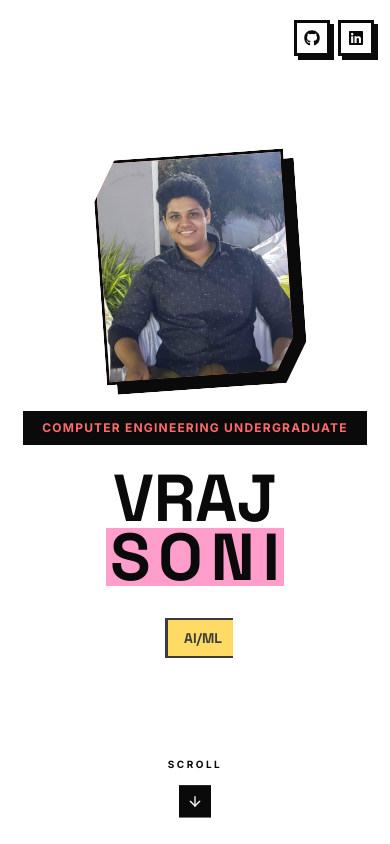
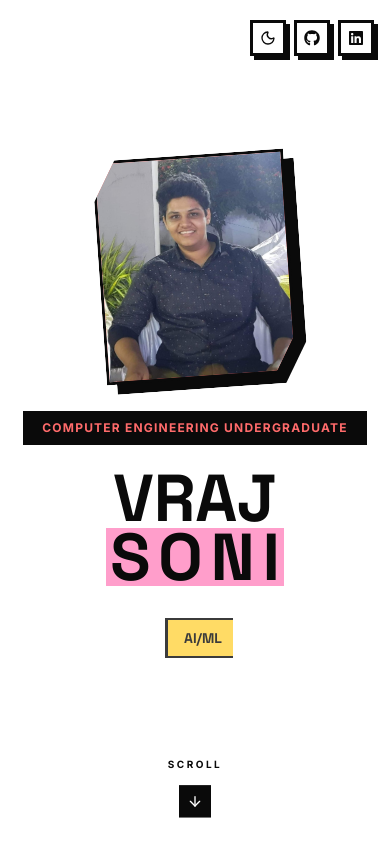
Before and after one commit to VrajSoni11/portfolio, a React (Vite) app: page / in a window 390 px wide. Shown: the top 844 px of the page. Built offline with nearby package versions, Linux system fonts and the light colour scheme.

Commit message:
theme toggle

```diff
--- /dev/null
+++ b/src/components/ThemeToggle.tsx
@@ -0,0 +1,29 @@
+import { Moon, Sun } from "lucide-react";
+import { useTheme } from "../hooks/useTheme";
+
+/**
+ * Site-wide dark/light toggle. Sized and styled to match the existing
+ * GitHub/LinkedIn icon buttons in Hero.tsx exactly (w-9/h-9, brutal-border,
+ * brutal-shadow-sm, brutal-press) so it reads as part of the same nav
+ * button group rather than a bolted-on control.
+ *
+ * Icon choice: shows the icon for the mode you'd SWITCH TO (moon while
+ * light, sun while dark) — the common convention for theme toggles, so the
+ * icon reads as "tap this to go dark" rather than "you are in light mode."
+ */
+export default function ThemeToggle() {
+  const { theme, toggleTheme } = useTheme();
+  const isDark = theme === "dark";
+
+  return (
+    <button
+      type="button"
+      onClick={toggleTheme}
+      aria-label={isDark ? "Switch to light theme" : "Switch to dark theme"}
+      aria-pressed={isDark}
+      className="w-9 h-9 md:w-10 md:h-10 flex items-center justify-center bg-paper text-ink-950 brutal-border brutal-shadow-sm brutal-press"
+    >
+      {isDark ? <Sun size={16} /> : <Moon size={16} />}
+    </button>
+  );
+}
--- /dev/null
+++ b/src/hooks/useTheme.ts
@@ -0,0 +1,64 @@
+import { useCallback, useEffect, useState } from "react";
+
+type Theme = "light" | "dark";
+
+const STORAGE_KEY = "theme";
+
+/**
+ * Reads the theme to use on first render, in priority order:
+ * 1. A previously saved choice in localStorage (the user has toggled before)
+ * 2. The OS-level `prefers-color-scheme` setting (first-ever visit)
+ * 3. "light" as a final fallback (matches the site's original default)
+ *
+ * Wrapped in a try/catch because localStorage can throw in some privacy
+ * modes / sandboxed iframes — a broken storage read shouldn't crash the
+ * whole page, it should just fall through to the OS preference.
+ */
+function getInitialTheme(): Theme {
+  try {
+    const stored = window.localStorage.getItem(STORAGE_KEY);
+    if (stored === "light" || stored === "dark") return stored;
+  } catch {
+    // localStorage unavailable — fall through to OS preference
+  }
+
+  if (typeof window !== "undefined" && window.matchMedia?.("(prefers-color-scheme: dark)").matches) {
+    return "dark";
+  }
+
+  return "light";
+}
+
+/**
+ * Site-wide theme controller. Adds/removes the `dark` class on
+ * `document.documentElement` (the <html> tag), which is what every
+ * `.dark { ... }` override in index.css keys off. Persists the user's
+ * explicit choice to localStorage so a toggle survives a page reload.
+ *
+ * Usage: const { theme, toggleTheme } = useTheme();
+ */
+export function useTheme() {
+  const [theme, setTheme] = useState<Theme>(getInitialTheme);
+
+  useEffect(() => {
+    const root = document.documentElement;
+    if (theme === "dark") {
+      root.classList.add("dark");
+    } else {
+      root.classList.remove("dark");
+    }
+
+    try {
+      window.localStorage.setItem(STORAGE_KEY, theme);
+    } catch {
+      // Best-effort persistence only — if storage is unavailable, the
+      // toggle still works for the current session via React state.
+    }
+  }, [theme]);
+
+  const toggleTheme = useCallback(() => {
+    setTheme((current) => (current === "light" ? "dark" : "light"));
+  }, []);
+
+  return { theme, toggleTheme };
+}
--- a/src/index.css
+++ b/src/index.css
@@ -45,6 +45,82 @@
      for 7-8 colors. Not wired into components by default; available as
      bg-coral-500 if a section wants an extra pop. */
   --color-coral-500: #ff8c42;
+
+  /* CHIP-INK — a fixed near-black used ONLY for text that sits directly on
+     a bright accent chip (bg-blue-500, bg-yellow-500, the rotating {color}
+     pills in Skills/Projects/Education/Hero, etc). This is deliberately a
+     SEPARATE token from --color-ink-950.
+
+     Why: --color-ink-950 flips polarity between themes (near-black in
+     light mode, near-white in dark mode) because it's the PAGE/CARD text
+     color and needs to contrast against a page background that itself
+     flips polarity. But chip labels are a different case — they sit on a
+     bright accent color that stays bright-ish in BOTH themes, so the text
+     on top of a chip should stay dark in both themes too. Reusing
+     --color-ink-950 for chip text would mean chip labels turn near-white
+     in dark mode, sitting on a still-bright chip background — a real
+     contrast failure (~2:1), not just a style preference. --color-chip-ink
+     stays constant so every chip/pill/badge stays legible regardless of
+     theme. See the components that use `text-chip-ink` instead of
+     `text-ink-950` specifically for this reason. */
+  --color-chip-ink: #0a0a0a;
+
+  /* CHIP-BG — a fixed light neutral, paired with --color-chip-ink.
+
+     A few small tags (skill tags, tech-stack pills, the cert issuer/date
+     pill) originally used `bg-lime-500` as a "plain light chip" background
+     — NOT as the page background, just borrowing that token because it
+     happened to be white. That reuse breaks once --color-lime-500 becomes
+     the DARK theme's near-black page color: bg-lime-500 + text-ink-950
+     would render near-black text on a near-black chip (~1:1 contrast,
+     invisible). --color-chip-bg exists so these specific tags have their
+     own light background that stays light in both themes, independent of
+     what the page background is doing. Paired with text-chip-ink. */
+  --color-chip-bg: #f0efe8;
+}
+
+/* ==========================================================================
+   DARK THEME OVERRIDE — same token names, inverted-and-retuned values.
+
+   Tailwind v4 compiles utilities like `bg-lime-500` to `background-color:
+   var(--color-lime-500)`, so redefining the variables here re-themes every
+   component with zero className changes. Toggle by adding/removing the
+   `dark` class on a high-level wrapper (see ThemeToggle + useTheme).
+
+   Design intent, not just an inverted filter: the page base goes to a warm
+   near-black charcoal (not flat #000, which reads flat/default) with a
+   visible lift for "paper" card surfaces so cards still read as distinct
+   blocks. Ink and paper swap roles (ink -> near-white, paper -> dark
+   slate). Borders/shadows key off --color-ink-950 already, so the hard
+   border + offset-shadow brutalist signature auto-flips to light-on-dark
+   for free. Every accent is independently retuned brighter/more saturated
+   for legibility against near-black — not the same hex dimmed or inverted,
+   so dark mode has its own identity rather than feeling like a CSS filter.
+   ========================================================================== */
+.dark {
+  /* Base surface — warm near-black charcoal, not flat #000 */
+  --color-lime-500: #101114;
+  --color-lime-400: #1c1e23; /* lighter panel variant, used for subtle lift */
+  --color-lime-600: #050506; /* pressed/darker variant */
+
+  /* Ink now near-white; paper becomes the dark card surface a shade
+     lighter than the page background so cards still separate visually */
+  --color-ink-950: #f5f4f0;
+  --color-ink-700: #c9c7c0;
+  --color-ink-500: #8f8d87;
+
+  /* Accents retuned brighter/more saturated for contrast against
+     near-black — each distinct from its light-mode counterpart */
+  --color-blue-500: #5eb1ff; /* electric blue */
+  --color-yellow-500: #f4e04d; /* acid yellow */
+  --color-pink-500: #ff5fa8; /* hot magenta-pink */
+  --color-magenta-500: #b98bff; /* violet */
+  --color-teal-500: #2ee6c9; /* neon teal */
+
+  /* Paper — dark slate card surface, distinct from the page background */
+  --color-paper: #1a1b1f;
+
+  --color-coral-500: #ff9d5c;
 }
 
 * {
@@ -72,6 +148,45 @@ body {
   color: var(--color-ink-950);
   font-family: var(--font-body);
   scroll-behavior: smooth;
+}
+
+/* Dark-mode background layer override. The light-mode grid above uses
+   hardcoded rgba() white grid-lines + a black vignette, tuned specifically
+   for a light/teal base — those don't reference CSS variables, so the
+   `.dark` variable swap above doesn't touch them automatically. Re-tuned
+   here: dimmer grid-lines (a bright white grid on near-black reads harsh)
+   and a lighter vignette (the black one from light mode would vanish
+   against a near-black page). */
+.dark html,
+.dark body {
+  background:
+    linear-gradient(rgba(255, 255, 255, 0.035) 1px, transparent 1px),
+    linear-gradient(90deg, rgba(255, 255, 255, 0.035) 1px, transparent 1px),
+    linear-gradient(rgba(255, 255, 255, 0.07) 1px, transparent 1px),
+    linear-gradient(90deg, rgba(255, 255, 255, 0.07) 1px, transparent 1px),
+    linear-gradient(180deg, rgba(255, 255, 255, 0.05), transparent 50%, rgba(255, 255, 255, 0.05)),
+    var(--color-lime-500);
+  background-size: 24px 24px, 24px 24px, 96px 96px, 96px 96px, 100% 100%, 100% 100%;
+}
+
+/* Smooth cross-fade when the theme is toggled, instead of an instant snap.
+   Deliberately does NOT set a box-shadow transition here: many elements
+   carry brutal-shadow* AND brutal-press together, and brutal-press already
+   owns box-shadow (100ms linear, for the snappy press-into-shadow
+   interaction). Overlapping the same property from two same-specificity
+   rules is the exact "selectors cancel each other out" trap — it would
+   come down to source order rather than being an explicit choice.
+   Background/border-color are never touched by brutal-press, so those are
+   safe to transition here without collision. */
+html {
+  transition: background-color 200ms ease, color 200ms ease;
+}
+body,
+.brutal-border,
+.brutal-shadow,
+.brutal-shadow-sm,
+.brutal-shadow-lg {
+  transition: background-color 200ms ease, color 200ms ease, border-color 200ms ease;
 }
 
 #root {
--- a/src/sections/About.tsx
+++ b/src/sections/About.tsx
@@ -56,11 +56,11 @@ function Stat({
   const { ref, value: animated } = useCountUp(value, 1000, decimals);
   return (
     <div ref={ref} className={`${color} brutal-border brutal-shadow-sm p-4 md:p-6`}>
-      <p className="font-display text-2xl md:text-4xl font-bold text-ink-950">
+      <p className="font-display text-2xl md:text-4xl font-bold text-chip-ink">
         {animated}
         {suffix}
       </p>
-      <p className="text-xs md:text-sm text-ink-950 mt-1 font-bold uppercase tracking-wide">{label}</p>
+      <p className="text-xs md:text-sm text-chip-ink mt-1 font-bold uppercase tracking-wide">{label}</p>
     </div>
   );
 }
--- a/src/sections/Certifications.tsx
+++ b/src/sections/Certifications.tsx
@@ -52,10 +52,10 @@ function CertCard({
       className="bg-paper brutal-border brutal-shadow p-6 md:p-7 flex flex-col"
     >
       <div className={`w-11 h-11 ${color} brutal-border flex items-center justify-center mb-5`}>
-        <Award size={18} className="text-ink-950" />
+        <Award size={18} className="text-chip-ink" />
       </div>
       <h3 className="font-display text-base md:text-lg font-bold text-ink-950 mb-2 leading-snug">{cert.title}</h3>
-      <p className="text-xs md:text-sm font-bold text-ink-950 bg-lime-500 border-2 border-ink-950 px-2 py-0.5 w-fit uppercase tracking-wide mb-3">
+      <p className="text-xs md:text-sm font-bold text-chip-ink bg-chip-bg border-2 border-ink-950 px-2 py-0.5 w-fit uppercase tracking-wide mb-3">
         {cert.issuer} · {cert.date}
       </p>
       <p className="text-sm text-ink-700 leading-relaxed font-medium">{cert.description}</p>
@@ -64,7 +64,7 @@ function CertCard({
           href={cert.certificateUrl}
           target="_blank"
           rel="noopener noreferrer"
-          className="mt-4 inline-flex items-center gap-2 self-start text-xs md:text-sm font-bold uppercase tracking-widest bg-teal-500 text-ink-950 px-3 py-2 brutal-border brutal-press"
+          className="mt-4 inline-flex items-center gap-2 self-start text-xs md:text-sm font-bold uppercase tracking-widest bg-teal-500 text-chip-ink px-3 py-2 brutal-border brutal-press"
         >
           <FileText size={14} />
           View Certificate
--- a/src/sections/Contact.tsx
+++ b/src/sections/Contact.tsx
@@ -37,7 +37,7 @@ export default function Contact() {
         <FadeIn delay={0.4}>
           <a
             href={`mailto:${personal.email}`}
-            className="group inline-flex items-center gap-3 px-8 py-4 md:px-10 md:py-5 bg-blue-500 text-ink-950 font-display font-bold text-base md:text-lg mb-14 md:mb-20 brutal-border brutal-shadow brutal-press"
+            className="group inline-flex items-center gap-3 px-8 py-4 md:px-10 md:py-5 bg-blue-500 text-chip-ink font-display font-bold text-base md:text-lg mb-14 md:mb-20 brutal-border brutal-shadow brutal-press"
           >
             Say hello
             <span className="w-8 h-8 md:w-9 md:h-9 bg-ink-950 text-lime-500 flex items-center justify-center brutal-border">
@@ -57,7 +57,7 @@ export default function Contact() {
               {link.label}
             </a>
           ))}
-          <span className="flex items-center gap-2 text-sm md:text-base text-ink-950 font-bold bg-yellow-500 px-4 py-2 brutal-border w-fit">
+          <span className="flex items-center gap-2 text-sm md:text-base text-chip-ink font-bold bg-yellow-500 px-4 py-2 brutal-border w-fit">
             <MapPin size={16} />
             {personal.location}
           </span>
--- a/src/sections/Education.tsx
+++ b/src/sections/Education.tsx
@@ -23,7 +23,7 @@ export default function Education() {
             <FadeIn key={entry.stage} delay={i * 0.1}>
               <div className="bg-paper brutal-border brutal-shadow-sm p-5 md:p-7 flex flex-col md:flex-row md:items-center gap-4 md:gap-8">
                 <span
-                  className={`font-display text-3xl md:text-5xl font-bold text-ink-950 ${STAGE_COLORS[i % STAGE_COLORS.length]} px-4 py-2 brutal-border shrink-0 w-fit`}
+                  className={`font-display text-3xl md:text-5xl font-bold text-chip-ink ${STAGE_COLORS[i % STAGE_COLORS.length]} px-4 py-2 brutal-border shrink-0 w-fit`}
                 >
                   {String(i + 1).padStart(2, "0")}
                 </span>
--- a/src/sections/Experience.tsx
+++ b/src/sections/Experience.tsx
@@ -26,13 +26,13 @@ export default function Experience() {
                 <div
                   className={`hidden md:flex absolute left-0 top-1 w-14 h-14 ${NODE_COLORS[i % NODE_COLORS.length]} brutal-border items-center justify-center`}
                 >
-                  <Briefcase size={20} className="text-ink-950" />
+                  <Briefcase size={20} className="text-chip-ink" />
                 </div>
 
                 <div className="bg-paper brutal-border brutal-shadow p-6 md:p-8">
                   <div className="flex flex-col sm:flex-row sm:items-baseline sm:justify-between gap-1 mb-1">
                     <h3 className="font-display text-lg md:text-xl font-bold text-ink-950">{role.role}</h3>
-                    <span className="text-xs md:text-sm font-bold text-ink-950 bg-yellow-500 px-2 py-0.5 uppercase tracking-widest shrink-0 border-2 border-ink-950 w-fit">
+                    <span className="text-xs md:text-sm font-bold text-chip-ink bg-yellow-500 px-2 py-0.5 uppercase tracking-widest shrink-0 border-2 border-ink-950 w-fit">
                       {role.date}
                     </span>
                   </div>
--- a/src/sections/Hero.tsx
+++ b/src/sections/Hero.tsx
@@ -3,6 +3,7 @@ import { useEffect, useState } from "react";
 import { ArrowDown } from "lucide-react";
 import { FaGithub, FaLinkedin } from "react-icons/fa6";
 import { personal, heroWords } from "../config/content";
+import ThemeToggle from "../components/ThemeToggle";
 
 const NAV_LINKS = [
   { label: "About", href: "#about" },
@@ -38,13 +39,14 @@ export default function Hero() {
             <a
               key={link.href}
               href={link.href}
-              className="text-xs lg:text-sm font-bold uppercase tracking-wide text-ink-950 px-3 py-2 border-2 border-transparent hover:border-ink-950 hover:bg-yellow-500 transition-colors duration-100"
+              className="text-xs lg:text-sm font-bold uppercase tracking-wide text-ink-950 px-3 py-2 border-2 border-transparent hover:border-ink-950 hover:bg-yellow-500 hover:text-chip-ink transition-colors duration-100"
             >
               {link.label}
             </a>
           ))}
         </div>
         <div className="flex items-center gap-2 md:gap-3">
+          <ThemeToggle />
           <a
             href={personal.github}
             target="_blank"
@@ -93,7 +95,7 @@ export default function Hero() {
               animate={{ x: 0, opacity: 1 }}
               exit={{ x: -40, opacity: 0 }}
               transition={{ duration: 0.25, ease: "linear" }}
-              className={`font-display font-bold text-sm md:text-lg text-ink-950 px-4 py-2 brutal-border ${WORD_COLORS[wordIndex]}`}
+              className={`font-display font-bold text-sm md:text-lg text-chip-ink px-4 py-2 brutal-border ${WORD_COLORS[wordIndex]}`}
             >
               {heroWords[wordIndex]}
             </motion.div>
@@ -189,7 +191,7 @@ function PortraitBlock() {
           }}
         />
         <div className="absolute inset-0 flex items-center justify-center bg-yellow-500 -z-10">
-          <span className="text-[10px] font-bold uppercase tracking-widest text-ink-950 text-center px-4">
+          <span className="text-[10px] font-bold uppercase tracking-widest text-chip-ink text-center px-4">
             Add photo.jpg
             <br />
             to /public
--- a/src/sections/Projects.tsx
+++ b/src/sections/Projects.tsx
@@ -59,7 +59,7 @@ function StackCard({
       >
         <div className="flex flex-col md:flex-row md:items-start md:justify-between gap-4 mb-6">
           <div className="flex items-start gap-4 md:gap-6">
-            <span className={`font-display text-2xl md:text-4xl font-bold text-ink-950 ${color} px-3 py-1.5 brutal-border shrink-0`}>
+            <span className={`font-display text-2xl md:text-4xl font-bold text-chip-ink ${color} px-3 py-1.5 brutal-border shrink-0`}>
               {String(index + 1).padStart(2, "0")}
             </span>
             <div>
@@ -70,7 +70,7 @@ function StackCard({
                 {project.stack.map((tech) => (
                   <span
                     key={tech}
-                    className="text-[10px] md:text-xs px-2.5 py-1 bg-lime-500 text-ink-950 font-bold uppercase tracking-wide border-2 border-ink-950"
+                    className="text-[10px] md:text-xs px-2.5 py-1 bg-chip-bg text-chip-ink font-bold uppercase tracking-wide border-2 border-ink-950"
                   >
                     {tech}
                   </span>
--- a/src/sections/Skills.tsx
+++ b/src/sections/Skills.tsx
@@ -55,7 +55,7 @@ function LanguagePill({ label, index, color }: { label: string; index: number; c
       initial={{ opacity: 0, scale: 0.8 }}
       animate={isInView ? { opacity: 1, scale: 1 } : {}}
       transition={{ duration: 0.3, delay: index * 0.05, ease: [0.2, 0.8, 0.3, 1] }}
-      className={`${color} px-5 py-2.5 md:px-6 md:py-3 brutal-border brutal-shadow-sm brutal-press text-ink-950 font-display font-bold text-sm md:text-base cursor-default select-none`}
+      className={`${color} px-5 py-2.5 md:px-6 md:py-3 brutal-border brutal-shadow-sm brutal-press text-chip-ink font-display font-bold text-sm md:text-base cursor-default select-none`}
     >
       {label}
     </motion.span>
@@ -90,9 +90,7 @@ function SkillCard({
       </h3>
       <div className="flex flex-wrap gap-2">
         {skills.map((skill) => (
-          <span key={skill} className="text-xs md:text-sm px-3 py-1.5 bg-lime-500 text-ink-950 font-medium border-2 border-ink-950">
-            {skill}
-          </span>
+          <span key={skill} className="text-xs md:text-sm px-3 py-1.5 bg-chip-bg text-chip-ink font-medium border-2 border-ink-950">{skill}</span>
         ))}
       </div>
     </motion.div>
```
